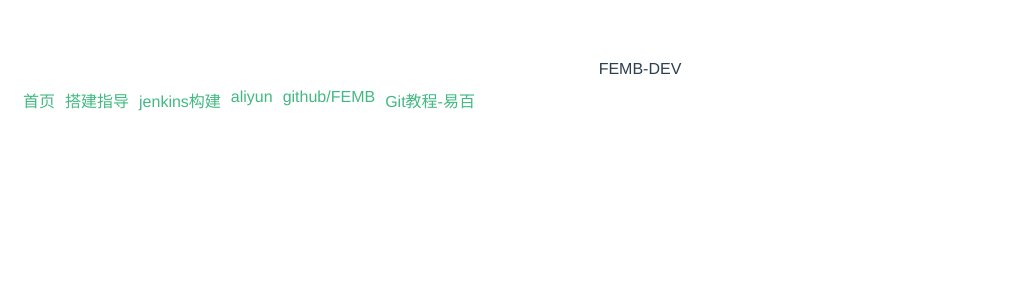
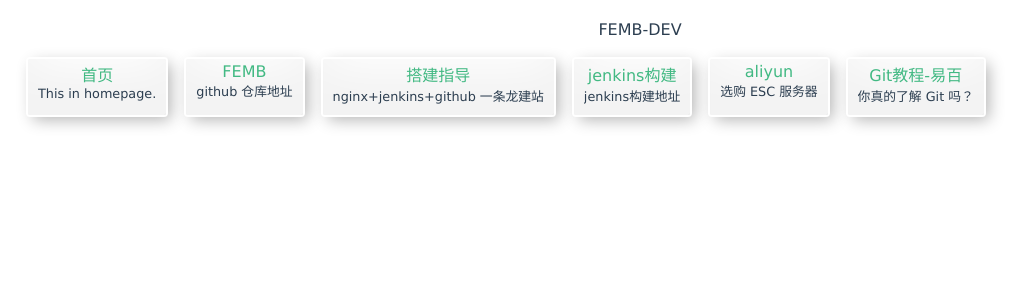
Before and after one commit to TUARAN/FEMB, a Vue app: page /#/ in a window 1280 px wide. Shown: the top 300 px of the page, without its empty margins (0-1036 px from the left). Built offline with nearby package versions, Linux system fonts and the light colour scheme; the HTML template or start-up script is replaced by a standard one.

Commit message:
feat:add init style

```diff
--- a/src/App.vue
+++ b/src/App.vue
@@ -14,11 +14,11 @@ export default {
 
 <style>
 #app {
-  font-family: Avenir, Helvetica, Arial, sans-serif;
   -webkit-font-smoothing: antialiased;
   -moz-osx-font-smoothing: grayscale;
   text-align: center;
   color: #2c3e50;
-  margin-top: 60px;
+  margin-top: 20px;
+  font-family: "lucida grande", "lucida sans unicode", lucida, helvetica, "Hiragino Sans GB", "Microsoft YaHei", "WenQuanYi Micro Hei", sans-serif; /* 简书 */
 }
 </style>
--- /dev/null
+++ b/src/components/LinkCell.vue
@@ -0,0 +1,66 @@
+<template>
+    <div class="link-cell">
+        <img v-if="imgSrc!==''" class="img-cell" :src='imgSrc' />
+        <div class="txt-cell">
+            <a v-if="href!==''" :href="href">{{name}}</a>
+            <a class="nohref" href='#' title="链接丢失" v-else>{{name}}</a>
+            <div v-if="des!==''">{{des}}</div>
+            <div v-else>暂无描述</div>
+        </div>
+    </div>
+</template>
+
+<script>
+    export default {
+        props: {
+            name: String,
+            imgSrc: String,
+            des: String,
+            href: String
+        },
+    }
+</script>
+
+<style lang='scss' scoped>
+    .link-cell {
+        margin: 0 10px;
+        padding: 3px 5px;
+        display: flex;
+        flex-direction: row;
+        justify-content: flex-start;
+        box-shadow:
+            inset 0 -3em 3em rgba(0, 0, 0, 0.05),
+            0 0 0 2px rgb(255, 255, 255),
+            0.3em 0.3em 1em rgba(0, 0, 0, 0.3);
+        border-radius: 2px;
+
+        .img-cell {
+            width: 50px;
+            height: 50px;
+            margin-right: 5px;
+        }
+
+        .txt-cell {
+            display: flex;
+            flex-direction: column;
+            padding: 0 5px;
+            height: 50px;
+            a {
+                color: #42b983;
+                text-decoration: none;
+            }
+
+            .nohref {
+                color: #97e9c4;
+            }
+
+            div {
+                max-width: 249px;
+                text-overflow: ellipsis;
+                overflow: hidden;
+                white-space: nowrap;
+                font-size: 0.8em;
+            }
+        }
+    }
+</style>>
--- a/src/components/list.vue
+++ b/src/components/list.vue
@@ -1,50 +1,61 @@
 <template>
   <div>
-    <div>FEMB-DEV</div>
+    <div @click="handleShowFrontendRoad" class="title">FEMB-DEV</div>
+    <div v-if="ifShowFrontendRoad">
+      <img class="frontend" src='../assets/img/main/frontend.png'/>
+      <span><a href="https://github.com/kamranahmedse/developer-roadmap">图片来源</a></span>
+    </div>
     <div class="list-cell">
-        <div><a href="47.107.72.184/index.html">首页</a></div>
-        <div><a href="https://juejin.im/post/5de798126fb9a016121b209b">搭建指导</a></div>
-        <div><a href="http://47.107.72.184:8080">jenkins构建</a></div>
-        <div><a href="https://www.aliyun.com">aliyun</a></div>
-        <div><a href="https://github.com/TUARAN/FEMB">github/FEMB</a></div>
-        <div><a href="https://www.yiibai.com/git">Git教程-易百</a></div>
+      <div v-for="item in linkArr1" :key='item.name'>
+        <LinkCell :name='item.name' :imgSrc='item.imgSrc' :des='item.des' :href='item.href'></LinkCell>
+      </div>
     </div>
   </div>
 </template>
 
 <script>
-export default {
-  name: 'list',
-  props: {
-    msg: String
+import LinkCell from '@/components/LinkCell'
+  export default {
+    name: 'list',
+    components:{LinkCell},
+    data(){
+      return {
+        ifShowFrontendRoad:false,
+        linkArr1:[
+          {name:'首页',imgSrc:'',des:'This in homepage.',href:"http://47.107.72.184/index.html"},
+          {name:'FEMB',imgSrc:'',des:'github 仓库地址',href:"https://github.com/TUARAN/FEMB"},
+          {name:'搭建指导',imgSrc:'',des:'nginx+jenkins+github 一条龙建站',href:"https://juejin.im/post/5de798126fb9a016121b209b"},
+          {name:'jenkins构建',imgSrc:'',des:'jenkins构建地址',href:"http://47.107.72.184:8080"},
+          {name:'aliyun',imgSrc:'',des:'选购 ESC 服务器',href:"https://www.aliyun.com/product/ecs"},
+          {name:'Git教程-易百',imgSrc:'',des:'你真的了解 Git 吗？',href:"https://www.yiibai.com/git"},
+        ]
+      }
+    },
+    methods:{
+      handleShowFrontendRoad(){
+        this.ifShowFrontendRoad=!this.ifShowFrontendRoad
+      }
+    }
   }
-}
 </script>
 
 <!-- Add "scoped" attribute to limit CSS to this component only -->
 <style lang='scss' scoped>
-h3 {
-  margin: 40px 0 0;
+.title{
+  cursor: pointer;
 }
-ul {
-  list-style-type: none;
-  padding: 0;
+.frontend{
+  width: 100vh;
+  height: auto;
 }
-li {
-  display: inline-block;
-  margin: 0 10px;
-}
-a {
-  color: #42b983;
-  text-decoration: none;
-}
-.list-cell{
+  .list-cell {
     display: flex;
     flex-direction: row;
     justify-content: flex-start;
-    padding: 10px;
+    flex-wrap: wrap;
+    margin: 10px;
     div{
-        margin: 0 5px;;
+      margin: 5px;
     }
-}
+  }
 </style>
```
Also changed, not shown: src/assets/img/main/frontend.png (added), 8 other files (tests, documents, lock files or other folders).
